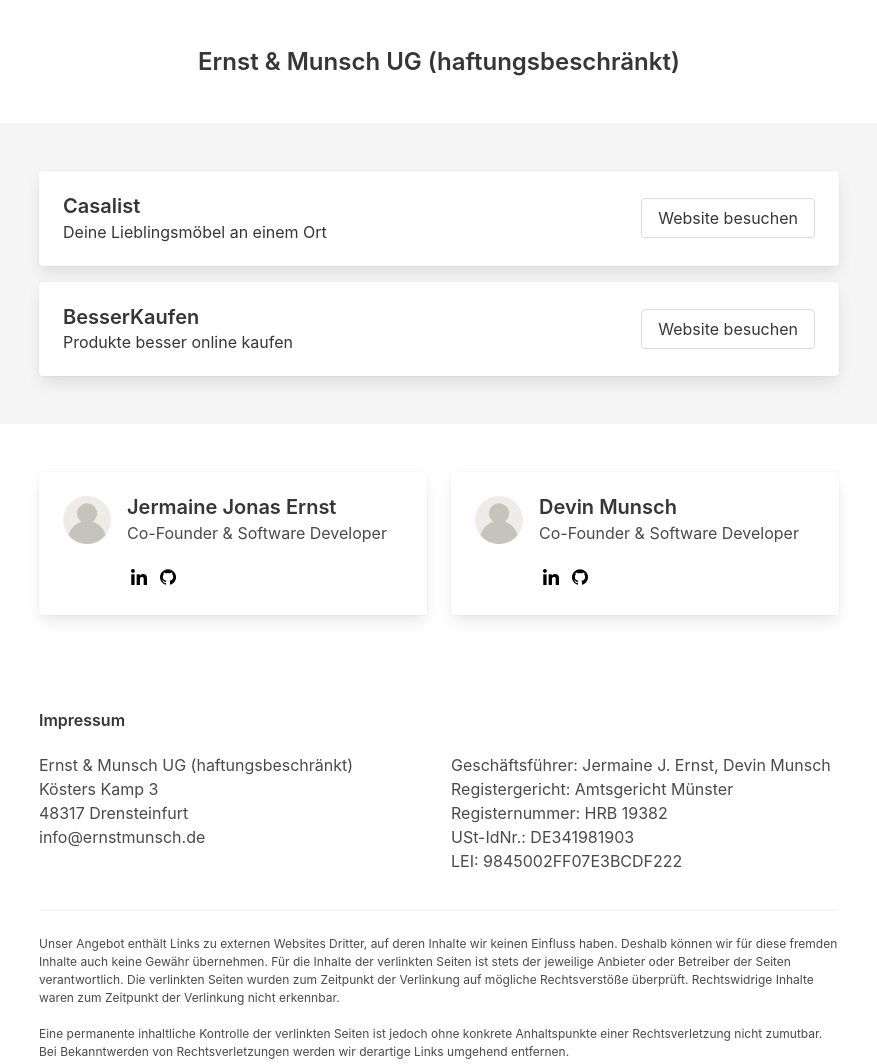
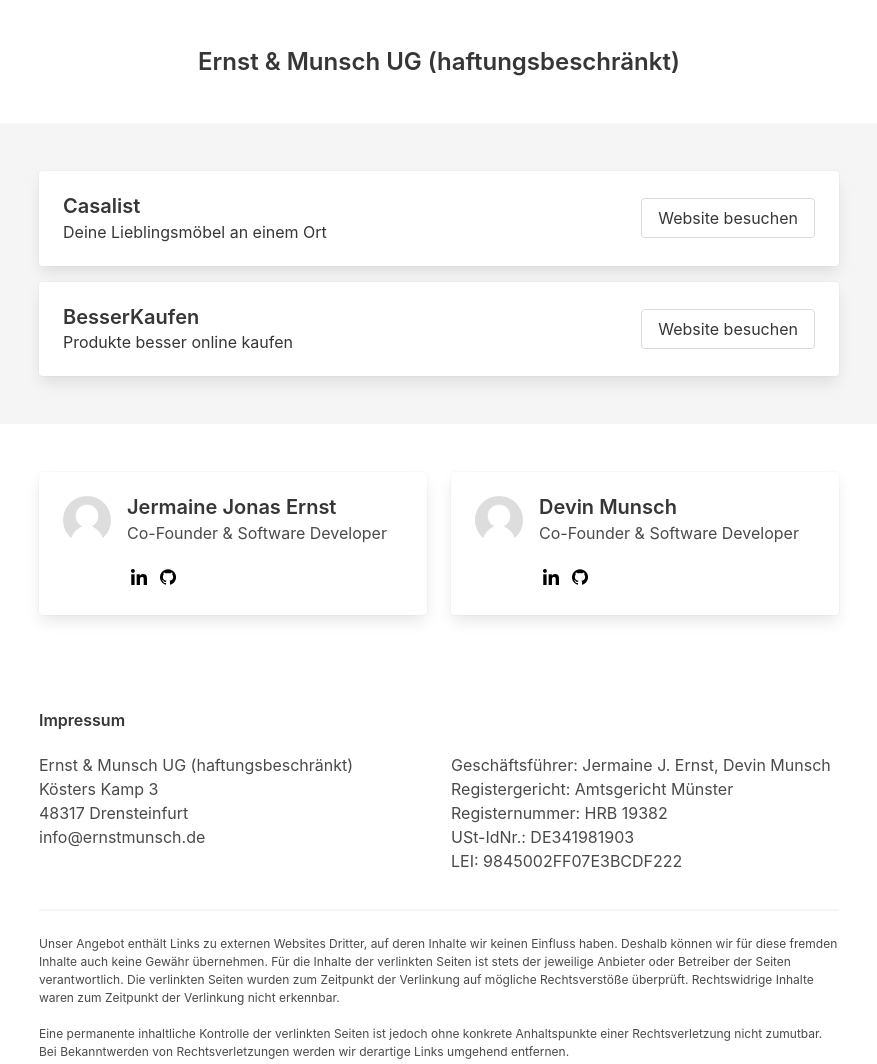
Before and after one commit to casalist/ernstmunsch.de, a plain HTML site: page index.html in a window 1280 px wide. Shown: the whole page, without its empty margins (201-1078 px from the left). Drawn offline with Linux system fonts and the light colour scheme.

Commit message:
Change avatar image

```diff
--- a/index.html
+++ b/index.html
@@ -63,7 +63,7 @@
                             <div class="media">
                                 <div class="media-left">
                                     <figure class="image is-48x48">
-                                        <img src="/img/user.png" alt="Jermaine Jonas Ernst"/>
+                                        <img src="/img/avatar.png" class="is-rounded" alt="Jermaine Jonas Ernst"/>
                                     </figure>
                                 </div>
                                 <div class="media-content">
@@ -92,7 +92,7 @@
                             <div class="media">
                                 <div class="media-left">
                                     <figure class="image is-48x48">
-                                        <img src="/img/user.png" alt="Devin Munsch"/>
+                                        <img src="/img/avatar.png" class="is-rounded" alt="Devin Munsch"/>
                                     </figure>
                                 </div>
                                 <div class="media-content">
```
Also changed, not shown: img/avatar.png (added), img/user.png (deleted).
